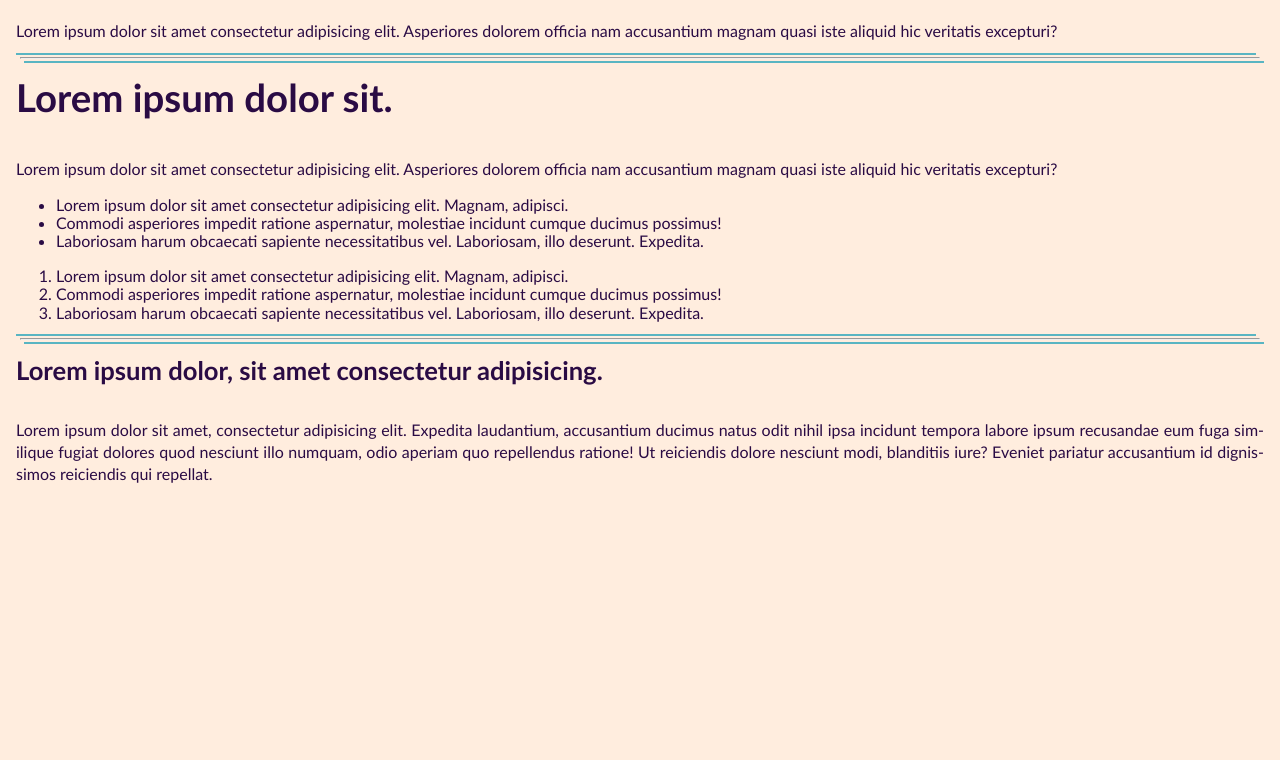
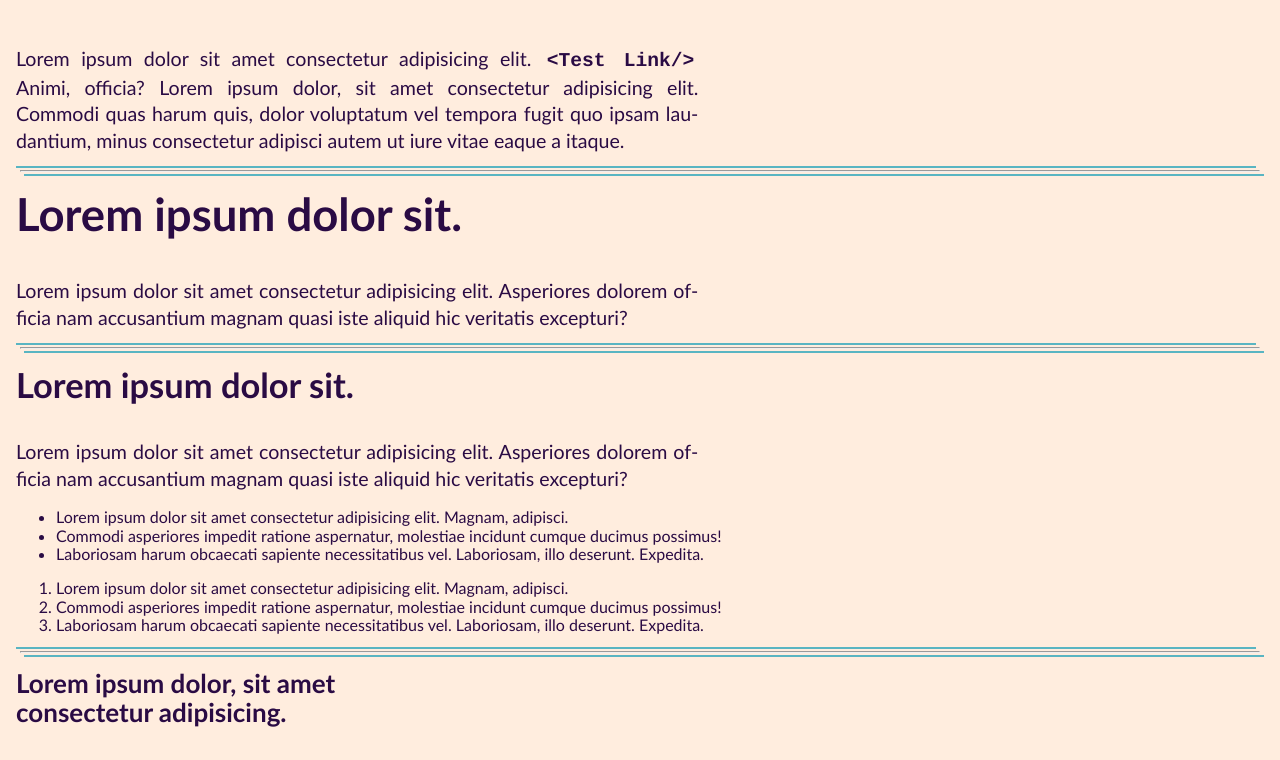
Before and after one commit to BoaPi/tobiasweyer.dev, an Eleventy site: page index.html in a window 1280 px wide. Shown: the part 666-1426 px from the top of the page. Before the commit the page ends 1182 px from the top, so only its background shows below. Built offline with nearby package versions, Linux system fonts and the light colour scheme; Eleventy itself is replaced by a stand-in of ours; files that its build step writes are made by us from their sources.

Commit message:
update fluid font-sizes apply fluid font sizes add max-width to content

```diff
--- a/src/assets/styles/foundation/_typography.scss
+++ b/src/assets/styles/foundation/_typography.scss
@@ -1,19 +1,10 @@
 :root {
-  --default-font-size: 1rem;
-  --headline-font-size-min: 2rem;
-  --headline-font-size-max: 3rem;
-  --headline-font-size: clamp(
-    var(--headline-font-size-min),
-    5vw,
-    var(--headline-font-size-max)
-  );
   // fluid font definitions
-  --step-0: clamp(1.00rem, calc(0.85rem + 0.74vw), 1.50rem);
-  --step-1: clamp(1.13rem, calc(0.87rem + 1.30vw), 2.00rem);
-  --step-2: clamp(1.27rem, calc(0.85rem + 2.07vw), 2.67rem);
-  --step-3: clamp(1.42rem, calc(0.79rem + 3.15vw), 3.55rem);
-  --step-4: clamp(1.60rem, calc(0.67rem + 4.64vw), 4.74rem);
-  --step-5: clamp(1.80rem, calc(0.47rem + 6.68vw), 6.31rem);
+  --step-0: clamp(1.00rem, calc(0.93rem + 0.37vw), 1.25rem);
+  --step-1: clamp(1.25rem, calc(1.13rem + 0.62vw), 1.67rem);
+  --step-2: clamp(1.56rem, calc(1.37rem + 0.98vw), 2.22rem);
+  --step-3: clamp(1.95rem, calc(1.65rem + 1.49vw), 2.96rem);
+  --step-4: clamp(2.44rem, calc(2.00rem + 2.23vw), 3.95rem);
 
   // font definitions
   --font-serif: "American Typewriter", serif;
@@ -37,43 +28,31 @@ h1,
 h2,
 h3,
 h4 {
-  font-size: var(--headline-font-size);
   margin-top: 0;
+  max-width: 30ch;
+}
+
+h1 {
+  font-size: var(--step-4)
 }
 
 h2 {
-  --headline-font-size-min: 1.75rem;
-  --headline-font-size-max: 2.75rem;
-  --headline-font-size: clamp(
-    var(--headline-font-size-min),
-    4vw,
-    var(--headline-font-size-max)
-  );
+  font-size: var(--step-3)
 }
 
 h3 {
-  --headline-font-size-min: 1.5rem;
-  --headline-font-size-max: 2.5rem;
-  --headline-font-size: clamp(
-    var(--headline-font-size-min),
-    3vw,
-    var(--headline-font-size-max)
-  );
+  font-size: var(--step-2)
 }
 
 h4 {
-  --headline-font-size-min: 1.25rem;
-  --headline-font-size-max: 2.25rem;
-  --headline-font-size: clamp(
-    var(--headline-font-size-min),
-    2vw,
-    var(--headline-font-size-max)
-  );
+  font-size: var(--step-1)
 }
 
 p {
   @extend %block-sentence;
 
+  font-size: var(--step-0);
+  max-width: 60ch;
   margin-inline: 0;
   margin-block: 1rem;
   line-height: 1.35;
@@ -82,6 +61,8 @@ p {
 blockquote {
   @extend %block-sentence;
 
+  font-size: var(--step-0);
+  max-width: 50ch;
   position: relative;
   margin-block: 4rem;
   margin-inline: 3rem;
```
